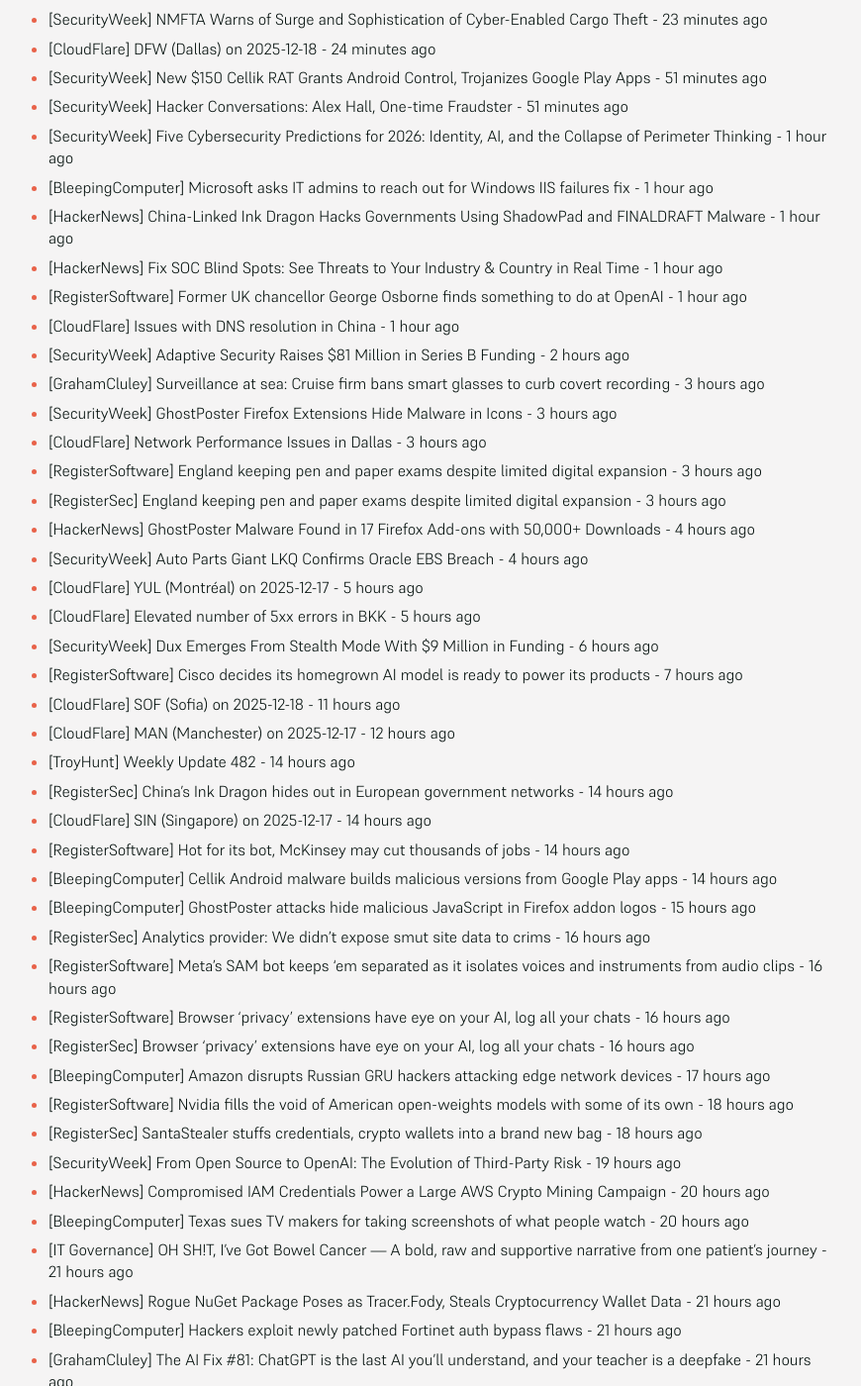
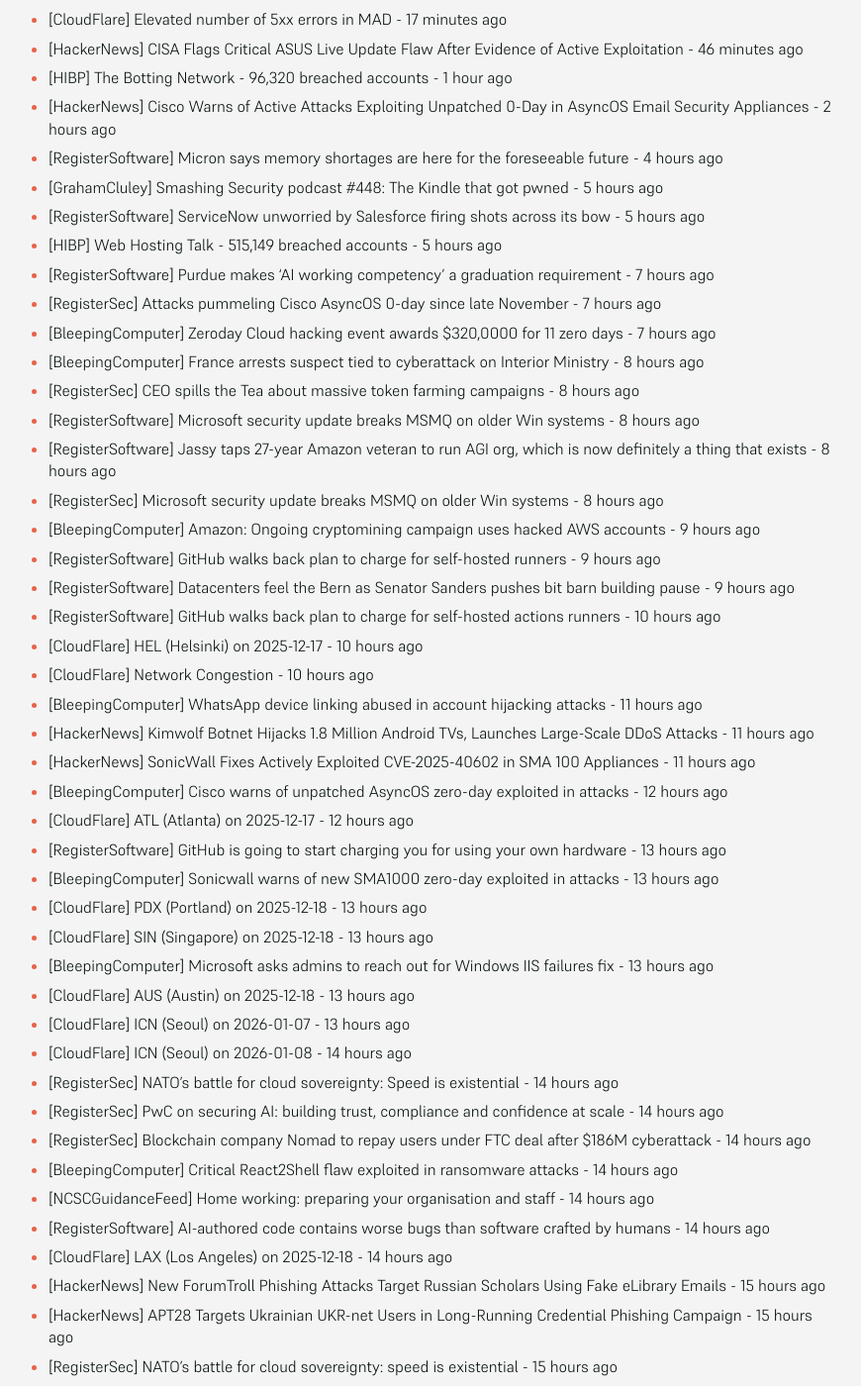
Before and after one commit to SecOpsNews/news, a Jekyll site: the page built from index.md, in a window 1280 px wide and 1400 px high, scrolled down 266 px. Shown: the whole window at 99% size, without its empty margins (215-1085 px from the left). Built offline with Jekyll 4.4.1, drawn with Linux system fonts in a browser that asks for light colours; some of the changed text lies outside the part shown.

Commit message:
New Feed

```diff
--- a/index.md
+++ b/index.md
@@ -9,61 +9,112 @@ description: Latest Updates
 
 <!-- SecOps start -->
 
-- [SecurityWeek] NMFTA Warns of Surge and Sophistication of Cyber-Enabled Cargo Theft - 23 minutes ago
-- [CloudFlare] DFW (Dallas) on 2025-12-18 - 24 minutes ago
-- [SecurityWeek] New $150 Cellik RAT Grants Android Control, Trojanizes Google Play Apps - 51 minutes ago
-- [SecurityWeek] Hacker Conversations: Alex Hall, One-time Fraudster - 51 minutes ago
-- [SecurityWeek] Five Cybersecurity Predictions for 2026: Identity, AI, and the Collapse of Perimeter Thinking - 1 hour ago
-- [BleepingComputer] Microsoft asks IT admins to reach out for Windows IIS failures fix - 1 hour ago
-- [HackerNews] China-Linked Ink Dragon Hacks Governments Using ShadowPad and FINALDRAFT Malware - 1 hour ago
-- [HackerNews] Fix SOC Blind Spots: See Threats to Your Industry & Country in Real Time - 1 hour ago
-- [RegisterSoftware] Former UK chancellor George Osborne finds something to do at OpenAI - 1 hour ago
-- [CloudFlare] Issues with DNS resolution in China - 1 hour ago
-- [SecurityWeek] Adaptive Security Raises $81 Million in Series B Funding - 2 hours ago
-- [GrahamCluley] Surveillance at sea: Cruise firm bans smart glasses to curb covert recording - 3 hours ago
-- [SecurityWeek] GhostPoster Firefox Extensions Hide Malware in Icons - 3 hours ago
-- [CloudFlare] Network Performance Issues in Dallas - 3 hours ago
-- [RegisterSoftware] England keeping pen and paper exams despite limited digital expansion - 3 hours ago
-- [RegisterSec] England keeping pen and paper exams despite limited digital expansion - 3 hours ago
-- [HackerNews] GhostPoster Malware Found in 17 Firefox Add-ons with 50,000+ Downloads - 4 hours ago
-- [SecurityWeek] Auto Parts Giant LKQ Confirms Oracle EBS Breach - 4 hours ago
-- [CloudFlare] YUL (Montréal) on 2025-12-17 - 5 hours ago
-- [CloudFlare] Elevated number of 5xx errors in BKK - 5 hours ago
-- [SecurityWeek] Dux Emerges From Stealth Mode With $9 Million in Funding - 6 hours ago
-- [RegisterSoftware] Cisco decides its homegrown AI model is ready to power its products - 7 hours ago
-- [CloudFlare] SOF (Sofia) on 2025-12-18 - 11 hours ago
-- [CloudFlare] MAN (Manchester) on 2025-12-17 - 12 hours ago
-- [TroyHunt] Weekly Update 482 - 14 hours ago
-- [RegisterSec] China's Ink Dragon hides out in European government networks - 14 hours ago
-- [CloudFlare] SIN (Singapore) on 2025-12-17 - 14 hours ago
-- [RegisterSoftware] Hot for its bot, McKinsey may cut thousands of jobs - 14 hours ago
-- [BleepingComputer] Cellik Android malware builds malicious versions from Google Play apps - 14 hours ago
-- [BleepingComputer] GhostPoster attacks hide malicious JavaScript in Firefox addon logos - 15 hours ago
-- [RegisterSec] Analytics provider: We didn't expose smut site data to crims - 16 hours ago
-- [RegisterSoftware] Meta's SAM bot keeps 'em separated as it isolates voices and instruments from audio clips - 16 hours ago
-- [RegisterSoftware] Browser 'privacy' extensions have eye on your AI, log all your chats - 16 hours ago
-- [RegisterSec] Browser 'privacy' extensions have eye on your AI, log all your chats - 16 hours ago
-- [BleepingComputer] Amazon disrupts Russian GRU hackers attacking edge network devices - 17 hours ago
-- [RegisterSoftware] Nvidia fills the void of American open-weights models with some of its own - 18 hours ago
-- [RegisterSec] SantaStealer stuffs credentials, crypto wallets into a brand new bag - 18 hours ago
-- [SecurityWeek] From Open Source to OpenAI: The Evolution of Third-Party Risk - 19 hours ago
-- [HackerNews] Compromised IAM Credentials Power a Large AWS Crypto Mining Campaign - 20 hours ago
-- [BleepingComputer] Texas sues TV makers for taking screenshots of what people watch - 20 hours ago
-- [IT Governance] OH SH!T, I’ve Got Bowel Cancer — A bold, raw and supportive narrative from one patient’s journey - 21 hours ago
-- [HackerNews] Rogue NuGet Package Poses as Tracer.Fody, Steals Cryptocurrency Wallet Data - 21 hours ago
-- [BleepingComputer] Hackers exploit newly patched Fortinet auth bypass flaws - 21 hours ago
-- [GrahamCluley] The AI Fix #81: ChatGPT is the last AI you’ll understand, and your teacher is a deepfake - 21 hours ago
-- [RegisterSoftware] Nvidia pledges more openness as it slurps up Slurm - 21 hours ago
-- [BleepingComputer] The Hidden Risk in Virtualization: Why Hypervisors are a Ransomware Magnet - 22 hours ago
-- [BleepingComputer] Cyberattack disrupts Venezuelan oil giant PDVSA's operations - 22 hours ago
-- [RegisterSoftware] Devs say Apple still flouting EU's Digital Markets Act six months on - 22 hours ago
-- [SecurityWeek] CISO Communities – Cybersecurity’s Secret Weapon - 22 hours ago
-- [CloudFlare] SJC (San Jose) on 2025-12-17 - 22 hours ago
-- [SecurityWeek] 700,000 Records Compromised in Askul Ransomware Attack - 23 hours ago
-- [RegisterSoftware] From Georgia to Essex, AI datacenters are testing public goodwill - 23 hours ago
-- [BrianKrebs] Most Parked Domains Now Serving Malicious Content - 23 hours ago
-- [SecurityWeek] Verisoul Raises $8.8 Million for Fraud Prevention - 23 hours ago
-- [SecurityWeek] Echo Raises $35 Million in Series A Funding - 23 hours ago
+- [CloudFlare] Elevated number of 5xx errors in MAD - 17 minutes ago
+- [HackerNews] CISA Flags Critical ASUS Live Update Flaw After Evidence of Active Exploitation - 46 minutes ago
+- [HIBP] The Botting Network - 96,320 breached accounts - 1 hour ago
+- [HackerNews] Cisco Warns of Active Attacks Exploiting Unpatched 0-Day in AsyncOS Email Security Appliances - 2 hours ago
+- [RegisterSoftware] Micron says memory shortages are here for the foreseeable future - 4 hours ago
+- [GrahamCluley] Smashing Security podcast #448: The Kindle that got pwned - 5 hours ago
+- [RegisterSoftware] ServiceNow unworried by Salesforce firing shots across its bow - 5 hours ago
+- [HIBP] Web Hosting Talk - 515,149 breached accounts - 5 hours ago
+- [RegisterSoftware] Purdue makes 'AI working competency' a graduation requirement - 7 hours ago
+- [RegisterSec] Attacks pummeling Cisco AsyncOS 0-day since late November - 7 hours ago
+- [BleepingComputer] Zeroday Cloud hacking event awards $320,0000 for 11 zero days - 7 hours ago
+- [BleepingComputer] France arrests suspect tied to cyberattack on Interior Ministry - 8 hours ago
+- [RegisterSec] CEO spills the Tea about massive token farming campaigns - 8 hours ago
+- [RegisterSoftware] Microsoft security update breaks MSMQ on older Win systems - 8 hours ago
+- [RegisterSoftware] Jassy taps 27-year Amazon veteran to run AGI org, which is now definitely a thing that exists - 8 hours ago
+- [RegisterSec] Microsoft security update breaks MSMQ on older Win systems - 8 hours ago
+- [BleepingComputer] Amazon: Ongoing cryptomining campaign uses hacked AWS accounts - 9 hours ago
+- [RegisterSoftware] GitHub walks back plan to charge for self-hosted runners - 9 hours ago
+- [RegisterSoftware] Datacenters feel the Bern as Senator Sanders pushes bit barn building pause - 9 hours ago
+- [RegisterSoftware] GitHub walks back plan to charge for self-hosted actions runners - 10 hours ago
+- [CloudFlare] HEL (Helsinki) on 2025-12-17 - 10 hours ago
+- [CloudFlare] Network Congestion - 10 hours ago
+- [BleepingComputer] WhatsApp device linking abused in account hijacking attacks - 11 hours ago
+- [HackerNews] Kimwolf Botnet Hijacks 1.8 Million Android TVs, Launches Large-Scale DDoS Attacks - 11 hours ago
+- [HackerNews] SonicWall Fixes Actively Exploited CVE-2025-40602 in SMA 100 Appliances - 11 hours ago
+- [BleepingComputer] Cisco warns of unpatched AsyncOS zero-day exploited in attacks - 12 hours ago
+- [CloudFlare] ATL (Atlanta) on 2025-12-17 - 12 hours ago
+- [RegisterSoftware] GitHub is going to start charging you for using your own hardware - 13 hours ago
+- [BleepingComputer] Sonicwall warns of new SMA1000 zero-day exploited in attacks - 13 hours ago
+- [CloudFlare] PDX (Portland) on 2025-12-18 - 13 hours ago
+- [CloudFlare] SIN (Singapore) on 2025-12-18 - 13 hours ago
+- [BleepingComputer] Microsoft asks admins to reach out for Windows IIS failures fix - 13 hours ago
+- [CloudFlare] AUS (Austin) on 2025-12-18 - 13 hours ago
+- [CloudFlare] ICN (Seoul) on 2026-01-07 - 13 hours ago
+- [CloudFlare] ICN (Seoul) on 2026-01-08 - 14 hours ago
+- [RegisterSec] NATO's battle for cloud sovereignty: Speed is existential - 14 hours ago
+- [RegisterSec] PwC on securing AI: building trust, compliance and confidence at scale - 14 hours ago
+- [RegisterSec] Blockchain company Nomad to repay users under FTC deal after $186M cyberattack - 14 hours ago
+- [BleepingComputer] Critical React2Shell flaw exploited in ransomware attacks - 14 hours ago
+- [NCSCGuidanceFeed] Home working: preparing your organisation and staff - 14 hours ago
+- [RegisterSoftware] AI-authored code contains worse bugs than software crafted by humans - 14 hours ago
+- [CloudFlare] LAX (Los Angeles) on 2025-12-18 - 14 hours ago
+- [HackerNews] New ForumTroll Phishing Attacks Target Russian Scholars Using Fake eLibrary Emails - 15 hours ago
+- [HackerNews] APT28 Targets Ukrainian UKR-net Users in Long-Running Credential Phishing Campaign - 15 hours ago
+- [RegisterSec] NATO's battle for cloud sovereignty: speed is existential - 15 hours ago
+- [1Password] Intermittent sign in issues on 1Password.com - 16 hours ago
+- [RegisterSec] Microsoft security updates breaks MSMQ on older Win systems - 16 hours ago
+- [RegisterSoftware] Microsoft security updates breaks MSMQ on older Win systems - 16 hours ago
+- [RegisterSoftware] California DMV tells Tesla to ease off on those Autopilot claims - 16 hours ago
+- [BleepingComputer] Your MFA Is Costing You Millions. It Doesn't Have To. - 16 hours ago
+- [CloudFlare] FRA (Frankfurt) on 2025-12-17 - 16 hours ago
+- [SecurityWeek] NMFTA Warns of Surge and Sophistication of Cyber-Enabled Cargo Theft - 17 hours ago
+- [CloudFlare] DFW (Dallas) on 2025-12-18 - 17 hours ago
+- [SecurityWeek] New $150 Cellik RAT Grants Android Control, Trojanizes Google Play Apps - 17 hours ago
+- [SecurityWeek] Hacker Conversations: Alex Hall, One-time Fraudster - 17 hours ago
+- [SecurityWeek] Five Cybersecurity Predictions for 2026: Identity, AI, and the Collapse of Perimeter Thinking - 18 hours ago
+- [BleepingComputer] Microsoft asks IT admins to reach out for Windows IIS failures fix - 18 hours ago
+- [HackerNews] China-Linked Ink Dragon Hacks Governments Using ShadowPad and FINALDRAFT Malware - 18 hours ago
+- [HackerNews] Fix SOC Blind Spots: See Threats to Your Industry & Country in Real Time - 18 hours ago
+- [RegisterSoftware] Former UK chancellor George Osborne finds something to do at OpenAI - 18 hours ago
+- [CloudFlare] Issues with DNS resolution in China - 18 hours ago
+- [SecurityWeek] Adaptive Security Raises $81 Million in Series B Funding - 19 hours ago
+- [GrahamCluley] Surveillance at sea: Cruise firm bans smart glasses to curb covert recording - 20 hours ago
+- [SecurityWeek] GhostPoster Firefox Extensions Hide Malware in Icons - 20 hours ago
+- [CloudFlare] Network Performance Issues in Dallas - 20 hours ago
+- [RegisterSoftware] England keeping pen and paper exams despite limited digital expansion - 20 hours ago
+- [RegisterSec] England keeping pen and paper exams despite limited digital expansion - 20 hours ago
+- [HackerNews] GhostPoster Malware Found in 17 Firefox Add-ons with 50,000+ Downloads - 21 hours ago
+- [SecurityWeek] Auto Parts Giant LKQ Confirms Oracle EBS Breach - 21 hours ago
+- [CloudFlare] YUL (Montréal) on 2025-12-17 - 22 hours ago
+- [CloudFlare] Elevated number of 5xx errors in BKK - 22 hours ago
+- [SecurityWeek] Dux Emerges From Stealth Mode With $9 Million in Funding - 23 hours ago
+- [RegisterSoftware] Cisco decides its homegrown AI model is ready to power its products - 1 day ago
+- [CloudFlare] SOF (Sofia) on 2025-12-18 - 1 day ago
+- [CloudFlare] MAN (Manchester) on 2025-12-17 - 1 day ago
+- [TroyHunt] Weekly Update 482 - 1 day ago
+- [RegisterSec] China's Ink Dragon hides out in European government networks - 1 day ago
+- [CloudFlare] SIN (Singapore) on 2025-12-17 - 1 day ago
+- [RegisterSoftware] Hot for its bot, McKinsey may cut thousands of jobs - 1 day ago
+- [BleepingComputer] Cellik Android malware builds malicious versions from Google Play apps - 1 day ago
+- [BleepingComputer] GhostPoster attacks hide malicious JavaScript in Firefox addon logos - 1 day ago
+- [RegisterSec] Analytics provider: We didn't expose smut site data to crims - 1 day ago
+- [RegisterSoftware] Meta's SAM bot keeps 'em separated as it isolates voices and instruments from audio clips - 1 day ago
+- [RegisterSoftware] Browser 'privacy' extensions have eye on your AI, log all your chats - 1 day ago
+- [RegisterSec] Browser 'privacy' extensions have eye on your AI, log all your chats - 1 day ago
+- [BleepingComputer] Amazon disrupts Russian GRU hackers attacking edge network devices - 1 day ago
+- [RegisterSoftware] Nvidia fills the void of American open-weights models with some of its own - 1 day ago
+- [RegisterSec] SantaStealer stuffs credentials, crypto wallets into a brand new bag - 1 day ago
+- [SecurityWeek] From Open Source to OpenAI: The Evolution of Third-Party Risk - 1 day ago
+- [HackerNews] Compromised IAM Credentials Power a Large AWS Crypto Mining Campaign - 1 day ago
+- [BleepingComputer] Texas sues TV makers for taking screenshots of what people watch - 1 day ago
+- [IT Governance] OH SH!T, I’ve Got Bowel Cancer — A bold, raw and supportive narrative from one patient’s journey - 1 day ago
+- [HackerNews] Rogue NuGet Package Poses as Tracer.Fody, Steals Cryptocurrency Wallet Data - 1 day ago
+- [BleepingComputer] Hackers exploit newly patched Fortinet auth bypass flaws - 1 day ago
+- [GrahamCluley] The AI Fix #81: ChatGPT is the last AI you’ll understand, and your teacher is a deepfake - 1 day ago
+- [RegisterSoftware] Nvidia pledges more openness as it slurps up Slurm - 1 day ago
+- [BleepingComputer] The Hidden Risk in Virtualization: Why Hypervisors are a Ransomware Magnet - 1 day ago
+- [BleepingComputer] Cyberattack disrupts Venezuelan oil giant PDVSA's operations - 1 day ago
+- [RegisterSoftware] Devs say Apple still flouting EU's Digital Markets Act six months on - 1 day ago
+- [SecurityWeek] CISO Communities – Cybersecurity’s Secret Weapon - 1 day ago
+- [CloudFlare] SJC (San Jose) on 2025-12-17 - 1 day ago
+- [SecurityWeek] 700,000 Records Compromised in Askul Ransomware Attack - 1 day ago
+- [RegisterSoftware] From Georgia to Essex, AI datacenters are testing public goodwill - 1 day ago
+- [BrianKrebs] Most Parked Domains Now Serving Malicious Content - 1 day ago
+- [SecurityWeek] Verisoul Raises $8.8 Million for Fraud Prevention - 1 day ago
+- [SecurityWeek] Echo Raises $35 Million in Series A Funding - 1 day ago
 - [CloudFlare] SIN (Singapore) on 2025-12-15 - 1 day ago
 - [CloudFlare] SIN (Singapore) on 2025-12-16 - 1 day ago
 - [RegisterSoftware] MI6 chief: We'll be as fluent in Python as we are in Russian - 1 day ago
@@ -89,59 +140,27 @@ description: Latest Updates
 - [SecurityWeek] In-the-Wild Exploitation of Fresh Fortinet Flaws Begins - 1 day ago
 - [HackerNews] React2Shell Vulnerability Actively Exploited to Deploy Linux Backdoors - 1 day ago
 - [CloudFlare] Increased Error Rates Accessing R2 from ENAM - 1 day ago
-- [FullDisclosure] nopCommerce 4.90.0 is vulnerable to Cross Site Request Forgery (CSRF) via the Schedule Tasks functionality - 1 day ago
-- [FullDisclosure] [KIS-2025-07] Bitrix24 <= 25.100.300 (Translate Module) Remote Code Execution Vulnerability - 1 day ago
-- [FullDisclosure] [KIS-2025-08] 1C-Bitrix <= 25.100.500 (Translate Module) Remote Code Execution Vulnerability - 1 day ago
-- [HackerNews] Google to Shut Down Dark Web Monitoring Tool in February 2026 - 1 day ago
-- [FullDisclosure] APPLE-SA-12-12-2025-6 tvOS 26.2 - 1 day ago
-- [FullDisclosure] APPLE-SA-12-12-2025-7 watchOS 26.2 - 1 day ago
-- [FullDisclosure] APPLE-SA-12-12-2025-8 visionOS 26.2 - 1 day ago
-- [FullDisclosure] APPLE-SA-12-12-2025-9 Safari 26.2 - 1 day ago
-- [FullDisclosure] nopCommerce 4.90.0 is vulnerable to Cross Site Scripting (XSS) via the Attributes functionality - 1 day ago
-- [FullDisclosure] nopCommerce 4.90.0 is vulnerable to Cross Site Scripting (XSS) via the Blog posts functionality in the Content Management area - 1 day ago
-- [FullDisclosure] nopCommerce 4.90.0 is vulnerable to Cross Site Scripting (XSS) via the Currencies functionality. - 1 day ago
-- [FullDisclosure] nopCommerce 4.90.0 is vulnerable to Cross Site Scripting (XSS) in the product management functionality - 1 day ago
-- [RegisterSec] PwC on using AI to turn cybersecurity risk into competitive advantage - 1 day ago
-- [RegisterSec] No, SoundCloud hasn’t started tuning out VPNs. It’s mopping up after a cyberattack - 1 day ago
-- [FullDisclosure] [SYSS-2025-060]: HP computer UEFI boot protection bypass - 1 day ago
-- [FullDisclosure] APPLE-SA-12-12-2025-1 iOS 26.2 and iPadOS 26.2 - 1 day ago
-- [FullDisclosure] APPLE-SA-12-12-2025-2 iOS 18.7.3 and iPadOS 18.7.3 - 1 day ago
-- [FullDisclosure] APPLE-SA-12-12-2025-3 macOS Tahoe 26.2 - 1 day ago
-- [FullDisclosure] APPLE-SA-12-12-2025-4 macOS Sequoia 15.7.3 - 1 day ago
-- [FullDisclosure] APPLE-SA-12-12-2025-5 macOS Sonoma 14.8.3 - 1 day ago
-- [RegisterSoftware] Data warehousing in the AI era starts with sovereignty - 1 day ago
-- [BleepingComputer] SoundCloud confirms breach after member data stolen, VPN access disrupted - 1 day ago
-- [CloudFlare] LHR (London) on 2025-12-16 - 1 day ago
-- [BleepingComputer] Google is shutting down its dark web report feature in January - 1 day ago
-- [RegisterSec] Amazon security boss blames Russia's GRU for years-long energy-sector hacks - 1 day ago
-- [BleepingComputer] Askul confirms theft of 740k customer records in ransomware attack - 1 day ago
-- [BleepingComputer] New SantaStealer malware steals data from browsers, crypto wallets - 1 day ago
-- [RegisterSoftware] IBM unleashes CUGA, an open-source AI agent that actually completes more than half its tasks - 1 day ago
-- [BleepingComputer] PornHub extorted after hackers steal Premium member activity data - 1 day ago
-- [HackerNews] Featured Chrome Browser Extension Caught Intercepting Millions of Users' AI Chats - 1 day ago
-- [RegisterSec] China, Iran are having a field day with React2Shell, Google warns - 1 day ago
-- [RegisterSoftware] Apple blocks dev from all accounts after he tries to redeem bad gift card - 1 day ago
-- [BleepingComputer] Ongoing SoundCloud issue blocks VPN users with 403 server error - 1 day ago
-- [SecurityWeek] Militant Groups Are Experimenting With AI, and the Risks Are Expected to Grow - 1 day ago
-- [CloudFlare] BOM (Mumbai) on 2025-12-15 - 1 day ago
-- [GitHub] Copilot Code Review is degraded, and not returning responses to users - 1 day ago
-- [IT Governance] Data Subject Access Requests (DSARs) – A concise guide - 1 day ago
-- [Slack] Incident: Trouble running workflows - 1 day ago
-- [BleepingComputer] 700Credit data breach impacts 5.8 million vehicle dealership customers - 1 day ago
-- [RegisterSoftware] Salesforce willing to lose money on AI agent licenses when customers are locked in - 1 day ago
-- [CloudFlare] DUR (Durban) on 2025-12-17 - 1 day ago
-- [ScottHelme] Report URI Penetration Test 2025 - 1 day ago
-- [HackerNews] FreePBX Patches Critical SQLi, File-Upload, and AUTHTYPE Bypass Flaws Enabling RCE - 1 day ago
-- [BleepingComputer] 2025’s Top Phishing Trends and What They Mean for Your Security Strategy - 1 day ago
-- [BleepingComputer] Microsoft: Recent Windows updates break VPN access for WSL users - 1 day ago
-- [RegisterSoftware] Nutanix takes another swipe at VMware with sovereign cloud push - 1 day ago
-- [GitHub] Incident with Copilot Grok Code Fast 1 - 1 day ago
-- [SecurityWeek] Google Sees 5 Chinese Groups Exploiting React2Shell for Malware Delivery - 2 days ago
-- [CloudFlare] ATL (Atlanta) on 2025-12-16 - 2 days ago
-- [RegisterSec] Delay to European Central Bank messaging project cost the Bank of England £23M - 2 days ago
-- [RegisterSoftware] Delay to European Central Bank messaging project cost the Bank of England £23M - 2 days ago
-- [BleepingComputer] Google links more Chinese hacking groups to React2Shell attacks - 2 days ago
-- [CloudFlare] HEL (Helsinki) on 2025-12-17 - 2 days ago
+- [FullDisclosure] nopCommerce 4.90.0 is vulnerable to Cross Site Request Forgery (CSRF) via the Schedule Tasks functionality - 2 days ago
+- [FullDisclosure] [KIS-2025-07] Bitrix24 <= 25.100.300 (Translate Module) Remote Code Execution Vulnerability - 2 days ago
+- [FullDisclosure] [KIS-2025-08] 1C-Bitrix <= 25.100.500 (Translate Module) Remote Code Execution Vulnerability - 2 days ago
+- [HackerNews] Google to Shut Down Dark Web Monitoring Tool in February 2026 - 2 days ago
+- [FullDisclosure] APPLE-SA-12-12-2025-6 tvOS 26.2 - 2 days ago
+- [FullDisclosure] APPLE-SA-12-12-2025-7 watchOS 26.2 - 2 days ago
+- [FullDisclosure] APPLE-SA-12-12-2025-8 visionOS 26.2 - 2 days ago
+- [FullDisclosure] APPLE-SA-12-12-2025-9 Safari 26.2 - 2 days ago
+- [FullDisclosure] nopCommerce 4.90.0 is vulnerable to Cross Site Scripting (XSS) via the Attributes functionality - 2 days ago
+- [FullDisclosure] nopCommerce 4.90.0 is vulnerable to Cross Site Scripting (XSS) via the Blog posts functionality in the Content Management area - 2 days ago
+- [FullDisclosure] nopCommerce 4.90.0 is vulnerable to Cross Site Scripting (XSS) via the Currencies functionality. - 2 days ago
+- [FullDisclosure] nopCommerce 4.90.0 is vulnerable to Cross Site Scripting (XSS) in the product management functionality - 2 days ago
+- [RegisterSec] PwC on using AI to turn cybersecurity risk into competitive advantage - 2 days ago
+- [RegisterSec] No, SoundCloud hasn’t started tuning out VPNs. It’s mopping up after a cyberattack - 2 days ago
+- [FullDisclosure] [SYSS-2025-060]: HP computer UEFI boot protection bypass - 2 days ago
+- [FullDisclosure] APPLE-SA-12-12-2025-1 iOS 26.2 and iPadOS 26.2 - 2 days ago
+- [FullDisclosure] APPLE-SA-12-12-2025-2 iOS 18.7.3 and iPadOS 18.7.3 - 2 days ago
+- [FullDisclosure] APPLE-SA-12-12-2025-3 macOS Tahoe 26.2 - 2 days ago
+- [FullDisclosure] APPLE-SA-12-12-2025-4 macOS Sequoia 15.7.3 - 2 days ago
+- [FullDisclosure] APPLE-SA-12-12-2025-5 macOS Sonoma 14.8.3 - 2 days ago
+- [RegisterSoftware] Data warehousing in the AI era starts with sovereignty - 2 days ago
 - [DataBreaches] Russian-linked hackers appear to have launched a crippling cyberattack on Western New Mexico University - 7 months ago
 - [DataBreaches] SK Telecom vows to take full responsibility for damage from recent data leak - 7 months ago
 - [HackerNews] Storm-1977 Hits Education Clouds with AzureChecker, Deploys 200+ Crypto Mining Containers - 7 months ago
```
